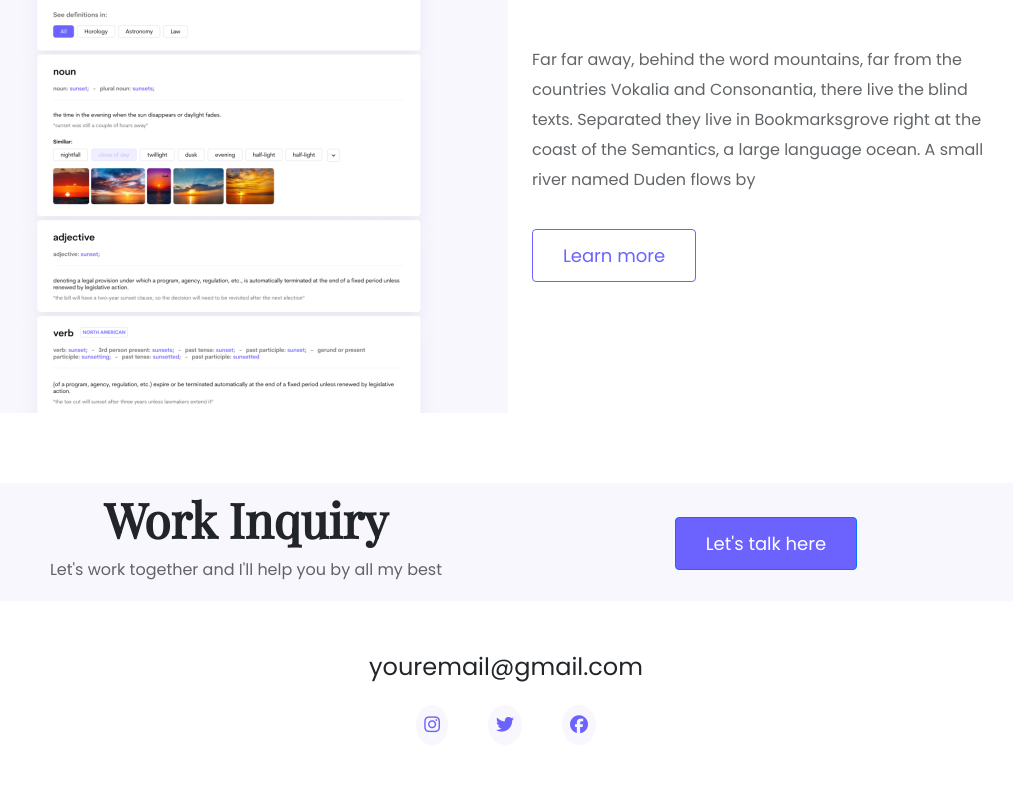
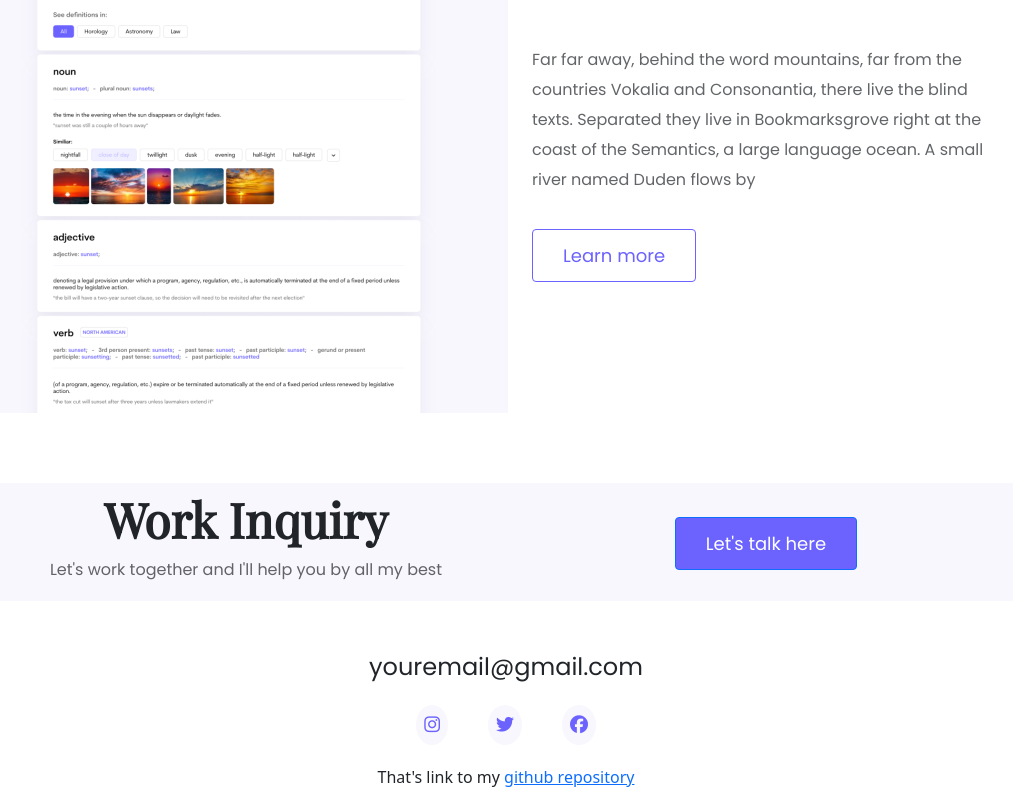
Before and after one commit to juliamoes/portfolio-project, a plain HTML site: page index.html in a window 1280 px wide. Shown: the part 2185-2974 px from the top of the page, without its empty margins (134-1147 px from the left). Before the commit the page ends 2950 px from the top, so only its background shows below. Drawn offline with nearby package versions, Linux system fonts and the light colour scheme.

Commit message:
github link

```diff
--- a/index.html
+++ b/index.html
@@ -159,5 +159,11 @@
         </div>
       </div>
     </footer>
+    <div class="text-center">
+      That's link to my
+      <a href="https://github.com/juliamoes/portfolio-project">
+        github repository</a
+      >
+    </div>
   </body>
 </html>
```
